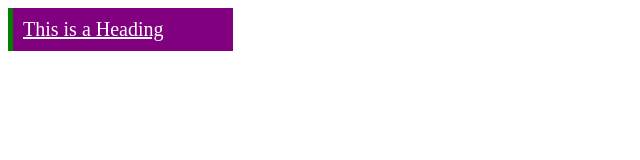
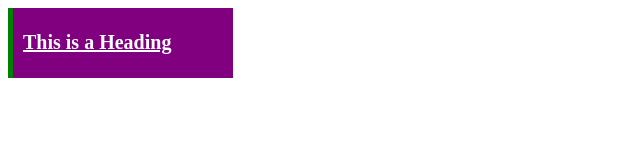
Before and after one commit to acciojob/all-styles-text-RitikRunner, a website: page main.html in a window 1280 px wide. Shown: the whole page, without its empty margins (0-640 px from the left). Drawn offline with Linux system fonts and the light colour scheme.

Commit message:
created a submission

```diff
--- a/main.html
+++ b/main.html
@@ -8,10 +8,10 @@
 
 <body>
 	<!-- the entire body must be written by student -->
-	<div class='main' id="heading">
-		<div class="heading">
+	<div class='main' >
+		<h1 class="heading"  id="heading">
 			This is a Heading
-		</div>
+		</h1>
 	</div>
 
     <script type="text/javascript" src="./script.js">
--- a/styles.css
+++ b/styles.css
@@ -2,8 +2,8 @@
 /* Your CSS Code here. */
 .main{
 width:200px;
-background-color:purple;
-border-left: 5px green solid;
+background-color: purple;
+border-left: 5px solid green;
 padding: 10px;
 }
 .heading{
```
